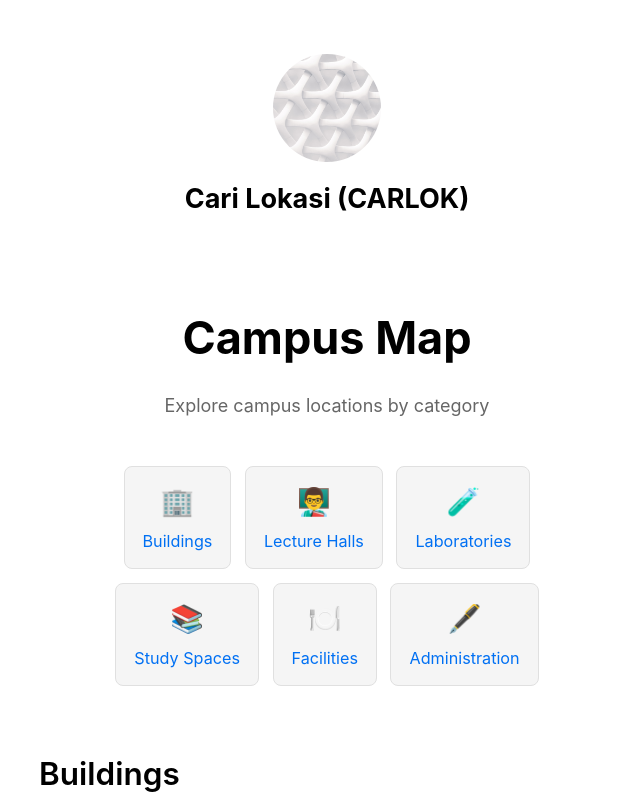
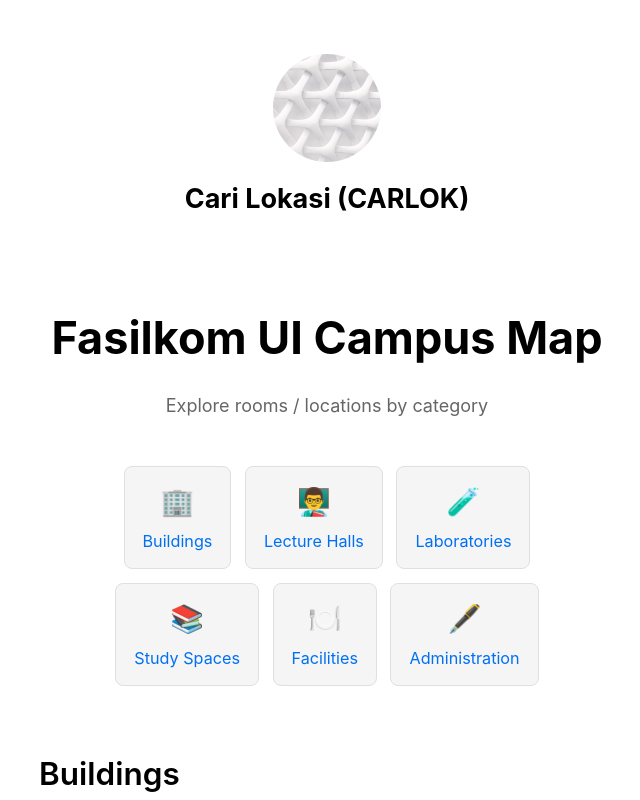
Before and after one commit to saddamonpc/carlok, a Next.js app: page /maps in a window 1280 px wide. Shown: the top 800 px of the page, without its empty margins (313-953 px from the left). Built offline with nearby package versions, Linux system fonts and the light colour scheme.

Commit message:
Update name

```diff
--- a/components/Map.js
+++ b/components/Map.js
@@ -22,14 +22,14 @@ export default function Map() {
   return (
     <>
       <Head>
-        <title>Campus Map</title>
+        <title>Fasilkom UI Campus Map</title>
         <meta name="description" content="Interactive campus map" />
         <meta name="viewport" content="width=device-width, initial-scale=1" />
       </Head>
 
       <div className={styles.mapContainer}>
-        <h1 className={styles.title}>Campus Map</h1>
-        <p className={styles.subtitle}>Explore campus locations by category</p>
+        <h1 className={styles.title}>Fasilkom UI Campus Map</h1>
+        <p className={styles.subtitle}>Explore rooms / locations by category</p>
 
         <div className={styles.categoriesContainer}>
           {categories.map((category) => (
--- a/pages/index.js
+++ b/pages/index.js
@@ -14,7 +14,7 @@ export default function Home({ allPostsData }) {
       <section className={utilStyles.headingMd}>
         <div className={utilStyles.mapLink}>
           <Link href="/maps" className={utilStyles.mapButton}>
-            View Campus Maps
+            View Fasilkom UI Campus Map
           </Link>
         </div>
       </section>
```
